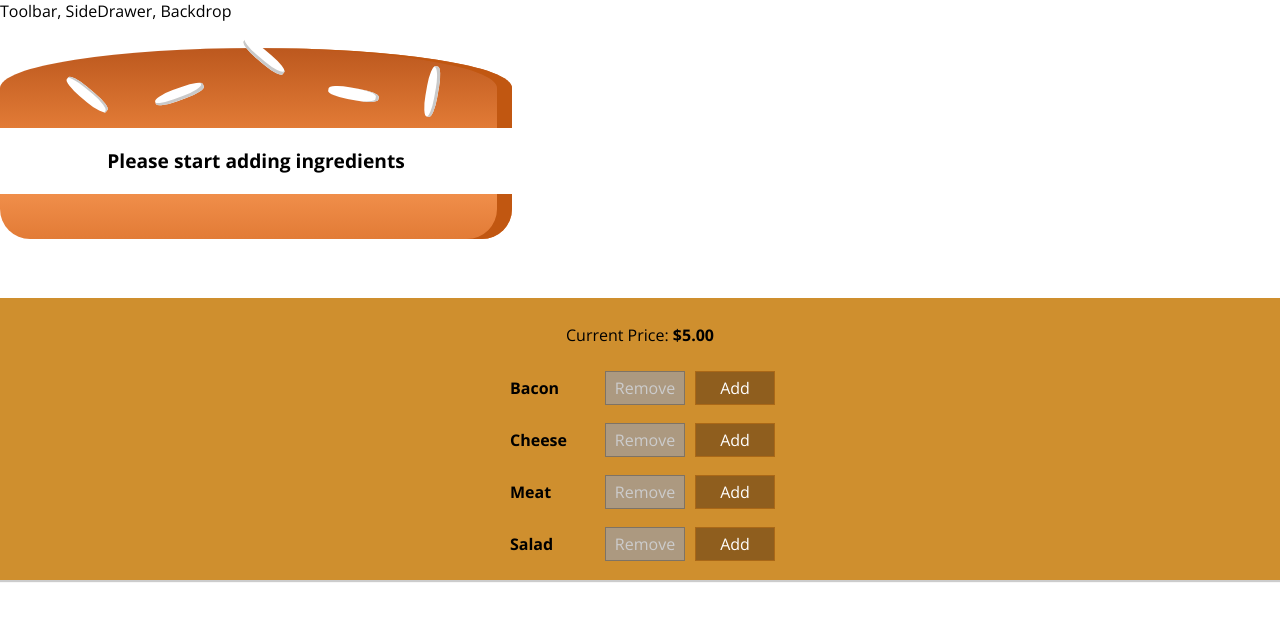
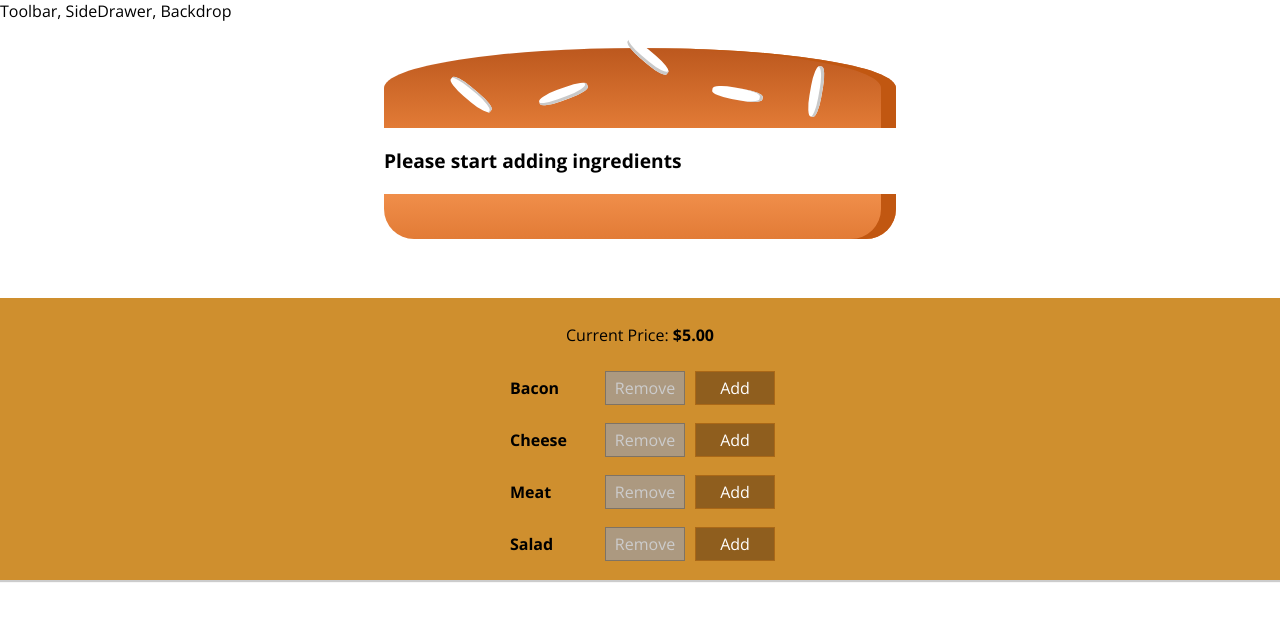
Before and after one commit to Elizabeth-marie/BurgerBuilder, a React app: page / in a window 1280 px wide. Shown: the top 620 px of the page. Built offline with nearby package versions, Linux system fonts and the light colour scheme.

Commit message:
centered burger

```diff
--- a/src/Components/Burger/Burger.css
+++ b/src/Components/Burger/Burger.css
@@ -2,7 +2,7 @@
   width: 100%;
   margin: auto;
   height: 250px;
-  text-align: center;
+  /* text-align: center; */
   font-weight: bold;
   font-size: 1.2rem;
 }
@@ -11,6 +11,9 @@
   Width: 40%;
   Height: 100%;
   overflow: scroll;
+  display: block;
+  margin-left: auto;
+  margin-right: auto;
 }
 
 @media (min-width: 500px) and (min-heght: 400px) {
```
